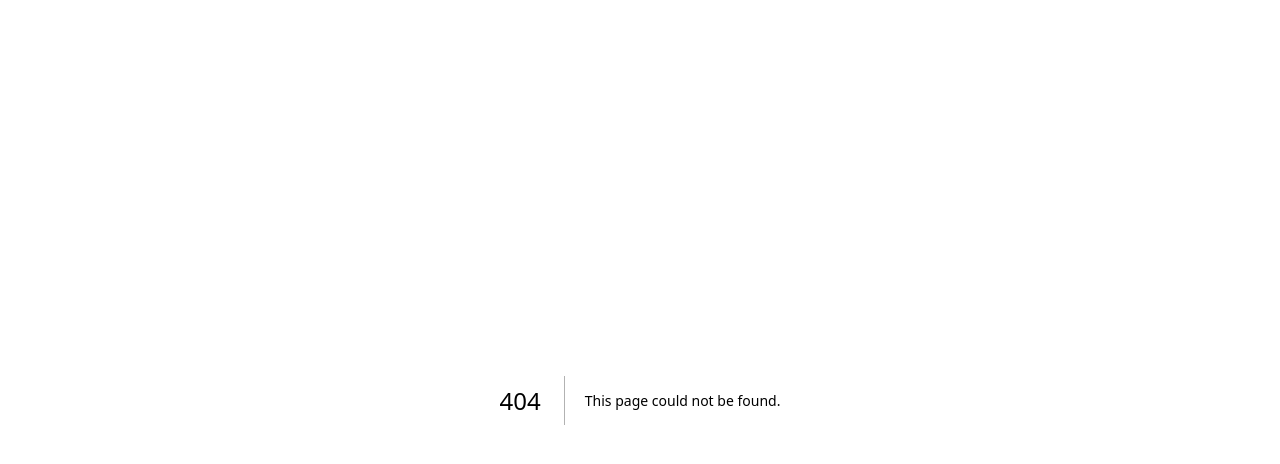
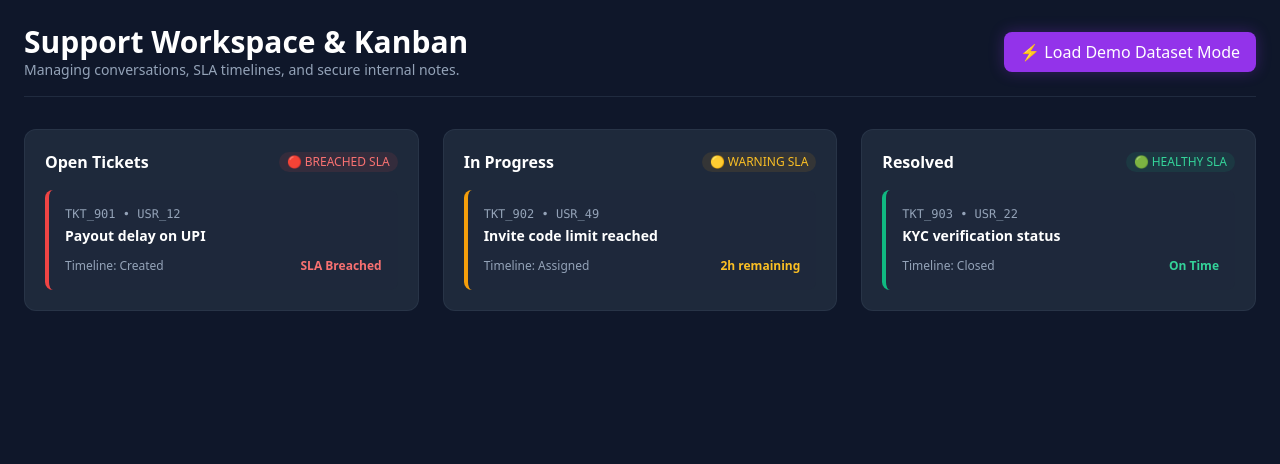
Before and after one commit to kuntalmukherjee96-arch/tgm-reward-admin, a Next.js app in the folder frontend/: page /support in a window 1280 px wide. Before the commit this address had no page. Shown: the top 464 px of the page. Built offline with nearby package versions, Linux system fonts and the light colour scheme.

Commit message:
feat(frontend): implement phase 16.4 support workspace with kanban, sla color coding and demo dataset generator mode

```diff
--- /dev/null
+++ b/frontend/src/app/api/demo/route.js
@@ -0,0 +1,23 @@
+import { NextResponse } from 'next/server';
+
+export async function POST() {
+  // 🧠 Mentor's Demo Dataset Mode: 50 Users, 200 Transactions, 25 Withdrawals, 10 Tickets, 5 Incidents
+  const demoDataset = {
+    status: "SUCCESS",
+    message: "Demo Dataset Mode Activated Successfully.",
+    stats: {
+      usersLoaded: 50,
+      transactionsLoaded: 200,
+      withdrawalsLoaded: 25,
+      ticketsLoaded: 10,
+      incidentsLoaded: 5
+    },
+    sampleSupportTickets: [
+      { id: "TKT_901", user: "USR_12", subject: "Payout delay on UPI", priority: "HIGH", status: "OPEN", sla: "BREACHED" },
+      { id: "TKT_902", user: "USR_49", subject: "Invite code limit reached", priority: "MEDIUM", status: "IN_PROGRESS", sla: "WARNING" },
+      { id: "TKT_903", user: "USR_22", subject: "KYC verification status", priority: "LOW", status: "CLOSED", sla: "HEALTHY" }
+    ]
+  };
+
+  return NextResponse.json(demoDataset);
+}
--- /dev/null
+++ b/frontend/src/app/support/page.js
@@ -0,0 +1,104 @@
+"use client";
+import React, { useState } from 'react';
+
+export default function SupportWorkspace() {
+  const [demoLoaded, setDemoLoaded] = useState(false);
+  const [loading, setLoading] = useState(false);
+
+  const triggerDemoMode = () => {
+    setLoading(true);
+    fetch('/api/demo', { method: 'POST' })
+      .then(res => res.json())
+      .then(data => {
+        setDemoLoaded(true);
+        setLoading(false);
+      });
+  };
+
+  return (
+    <div className="min-h-screen bg-[#0f172a] text-slate-300 font-sans p-6">
+      <div className="max-w-7xl mx-auto">
+        {/* Header & Demo Dataset Button */}
+        <div className="flex justify-between items-center mb-8 border-b border-slate-700/50 pb-4">
+          <div>
+            <h1 className="text-3xl font-bold text-white">Support Workspace & Kanban</h1>
+            <p className="text-slate-400 text-sm">Managing conversations, SLA timelines, and secure internal notes.</p>
+          </div>
+          <button
+            onClick={triggerDemoMode}
+            className="px-4 py-2 bg-purple-600 hover:bg-purple-500 text-white rounded-lg font-medium transition-all shadow-[0_0_15px_rgba(147,51,234,0.3)] flex items-center space-x-2"
+          >
+            <span>⚡ Load Demo Dataset Mode</span>
+          </button>
+        </div>
+
+        {demoLoaded && (
+          <div className="mb-6 p-4 bg-purple-500/10 border border-purple-500/30 rounded-xl text-purple-300 text-sm flex items-center justify-between">
+            <span>✨ Demo Mode Active: 50 Users, 200 Transactions, 25 Withdrawals, 10 Tickets, 5 Incidents loaded successfully!</span>
+            <span className="font-mono text-xs bg-purple-500/20 px-2 py-1 rounded">SECURE_SANDBOX</span>
+          </div>
+        )}
+
+        {/* Kanban / Ticket SLA Grid */}
+        <div className="grid grid-cols-1 lg:grid-cols-3 gap-6">
+
+          {/* Column 1: Open / New */}
+          <div className="bg-[#1e293b] border border-slate-700/50 rounded-xl p-5">
+            <div className="flex justify-between items-center mb-4">
+              <h3 className="font-bold text-white">Open Tickets</h3>
+              <span className="px-2 py-0.5 bg-red-500/10 text-red-400 text-xs rounded-full font-medium">🔴 BREACHED SLA</span>
+            </div>
+            <div className="space-y-3">
+              <div className="bg-slate-800/80 p-4 rounded-lg border-l-4 border-red-500">
+                <div className="text-xs font-mono text-slate-400">TKT_901 • USR_12</div>
+                <div className="text-sm font-bold text-white mt-1">Payout delay on UPI</div>
+                <div className="mt-3 flex justify-between items-center text-xs text-slate-400">
+                  <span>Timeline: Created</span>
+                  <span className="text-red-400 font-semibold">SLA Breached</span>
+                </div>
+              </div>
+            </div>
+          </div>
+
+          {/* Column 2: In Progress */}
+          <div className="bg-[#1e293b] border border-slate-700/50 rounded-xl p-5">
+            <div className="flex justify-between items-center mb-4">
+              <h3 className="font-bold text-white">In Progress</h3>
+              <span className="px-2 py-0.5 bg-amber-500/10 text-amber-400 text-xs rounded-full font-medium">🟡 WARNING SLA</span>
+            </div>
+            <div className="space-y-3">
+              <div className="bg-slate-800/80 p-4 rounded-lg border-l-4 border-amber-500">
+                <div className="text-xs font-mono text-slate-400">TKT_902 • USR_49</div>
+                <div className="text-sm font-bold text-white mt-1">Invite code limit reached</div>
+                <div className="mt-3 flex justify-between items-center text-xs text-slate-400">
+                  <span>Timeline: Assigned</span>
+                  <span className="text-amber-400 font-semibold">2h remaining</span>
+                </div>
+              </div>
+            </div>
+          </div>
+
+          {/* Column 3: Closed / Resolved */}
+          <div className="bg-[#1e293b] border border-slate-700/50 rounded-xl p-5">
+            <div className="flex justify-between items-center mb-4">
+              <h3 className="font-bold text-white">Resolved</h3>
+              <span className="px-2 py-0.5 bg-emerald-500/10 text-emerald-400 text-xs rounded-full font-medium">🟢 HEALTHY SLA</span>
+            </div>
+            <div className="space-y-3">
+              <div className="bg-slate-800/80 p-4 rounded-lg border-l-4 border-emerald-500">
+                <div className="text-xs font-mono text-slate-400">TKT_903 • USR_22</div>
+                <div className="text-sm font-bold text-white mt-1">KYC verification status</div>
+                <div className="mt-3 flex justify-between items-center text-xs text-slate-400">
+                  <span>Timeline: Closed</span>
+                  <span className="text-emerald-400 font-semibold">On Time</span>
+                </div>
+              </div>
+            </div>
+          </div>
+
+        </div>
+
+      </div>
+    </div>
+  );
+}
```
